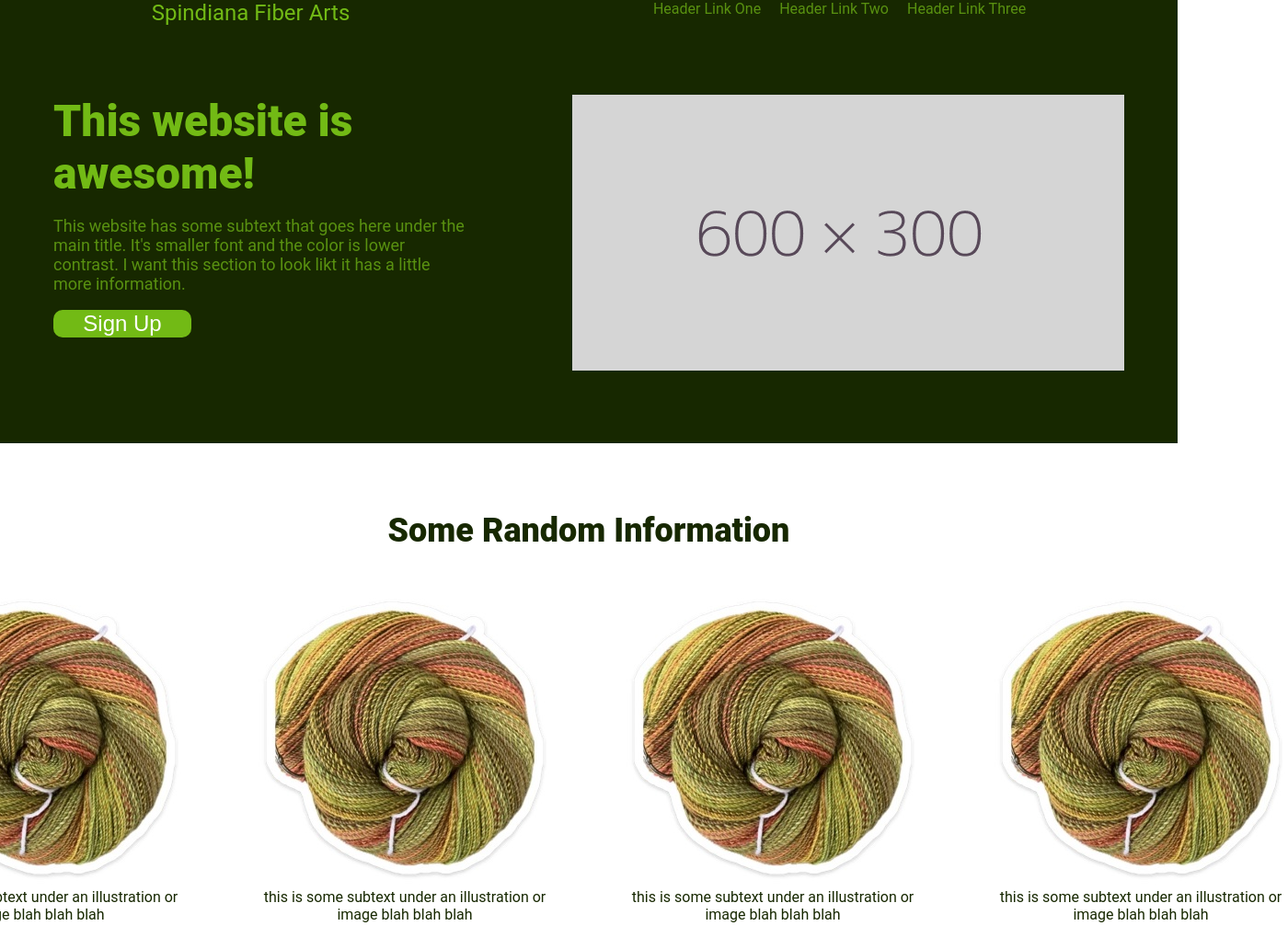
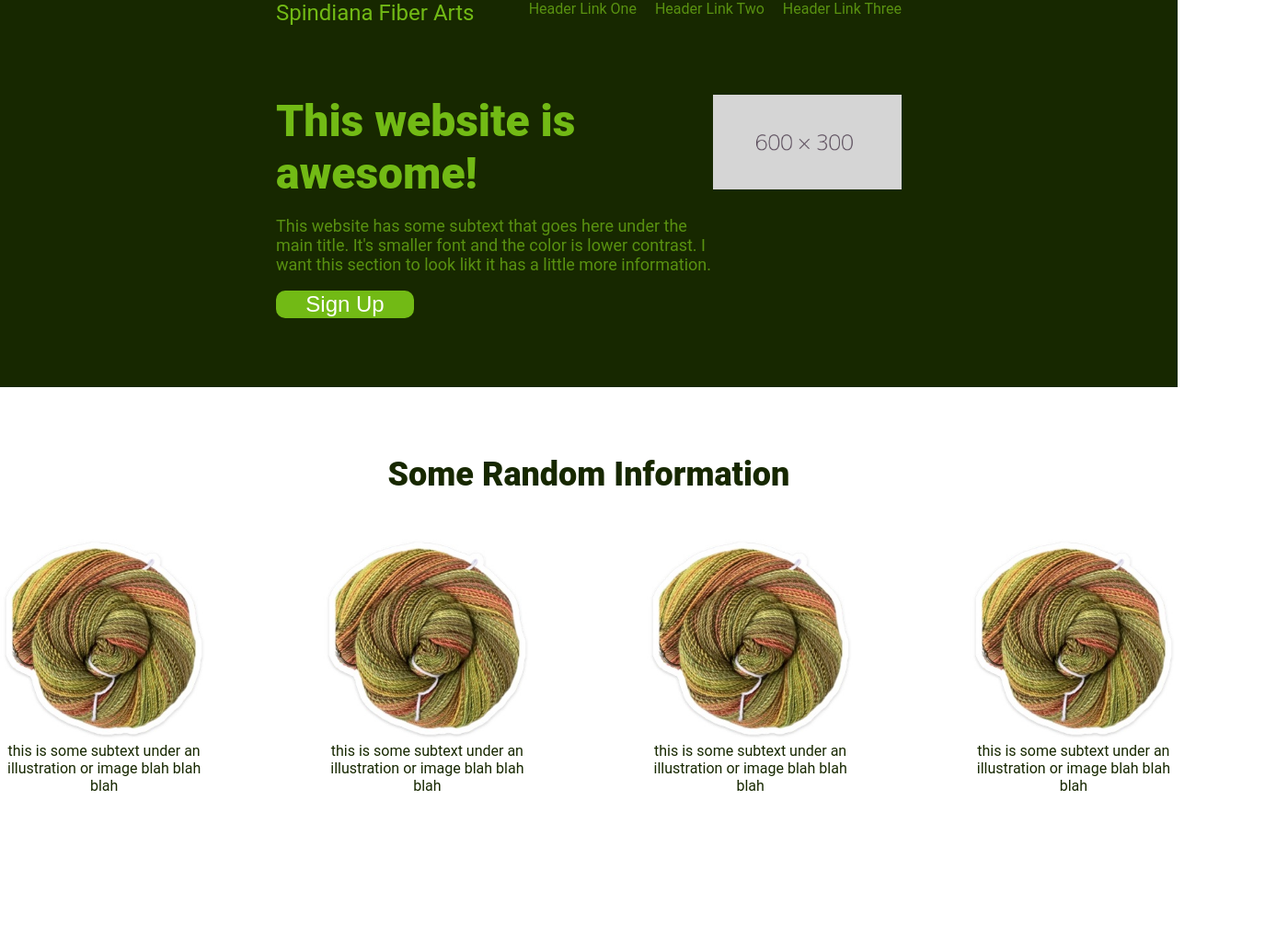
Before and after one commit to CassisMolasses/Odin-Landing-Page, a plain HTML site: page index.html in a window 1280 px wide. Shown: the top 1007 px of the page at 92% size, 1400 px wide, since content can reach past the window. Drawn offline with Linux system fonts and the light colour scheme.

Commit message:
last try

```diff
--- a/style.css
+++ b/style.css
@@ -1,12 +1,8 @@
-
-
-.html,
 body {
     font-family: Roboto;
     margin: 0;
-    max-width: 100dvw;
-    max-height: 100vh;
 }
+
 
 a {
     text-decoration: none;
@@ -17,31 +13,27 @@ a {
     color: rgb(114, 186, 21);
     font-size: 24px;
     margin: 0;
-    max-width: 35%;
 }
 
 .header,
 .hero {
     display: flex;
     flex-direction: row;
-    justify-content: space-around;
+    justify-content: space-between;
     background-color: rgb(23, 40, 0);
+    padding-left: 300px;
+    padding-right: 300px;
     padding-bottom: 75px;
 }
 
-
-
 .links {
     display: flex;
-    max-width: 35%;
     gap: 20px;
 }
 
 .left {
-    display: flex;
-    flex-direction: column;
-    flex: 1 1 0;
-    max-width: 35%;
+    max-width: 475px;
+    max-height: 300px;
     margin: 0;
 }
 
@@ -56,7 +48,10 @@ a {
     color: rgb(89, 145, 16)
 }
 
-
+img {
+    max-width: 100%;
+    height: auto;
+}
 
 
 
@@ -76,19 +71,20 @@ h1 {
 }
 
 .container {
-    max-width: 60%;
-    max-height: auto;
     justify-content: center;
     display: flex;
     flex-direction: row;
-    gap: 80px;
+    gap: 125px;
 }
 
 .content {
+    display: flex;
+    flex-direction: column;
+    max-width: 250px;
+    max-height: auto;
     text-align: center;
     color: rgb(23, 40, 0);
 }
-
 
 button {
     background-color: rgb(114, 186, 21);
@@ -114,7 +110,7 @@ button {
 }
 
 .wisdom {
-    max-width: 60%;
+    max-width: 875px;
     align-content: center;
 
 }
@@ -122,7 +118,7 @@ button {
 .signed {
     display: flex;
     justify-content:flex-end;
-    min-width: 60%;
+    min-width: 750px;
 }
 
 .wisdom,
```
